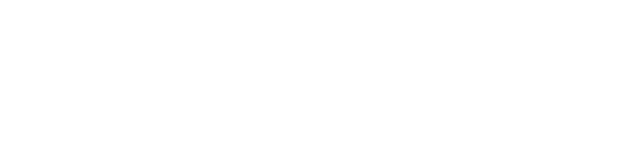
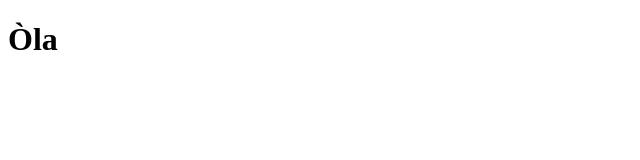
Before and after one commit to Maicon501/projeto_social, a plain HTML site: page index.html in a window 1280 px wide. Shown: the full height of the page, 0-640 px from the left. Drawn offline with Linux system fonts and the light colour scheme.

Commit message:
iniciei a paginal principa

```diff
--- a/idex.html
+++ b/index.html
@@ -4,8 +4,9 @@
     <meta charset="UTF-8">
     <meta name="viewport" content="width=device-width, initial-scale=1.0">
     <title>Redes Sociais</title>
+    <link rel="shortcut icon" href="favicon.ico" type="image/x-icon">
 </head>
 <body>
-
+    <h1>Òla</h1>
 </body>
 </html>
```
Also changed, not shown: favicon.ico (renamed from imagens/favicon.ico).
